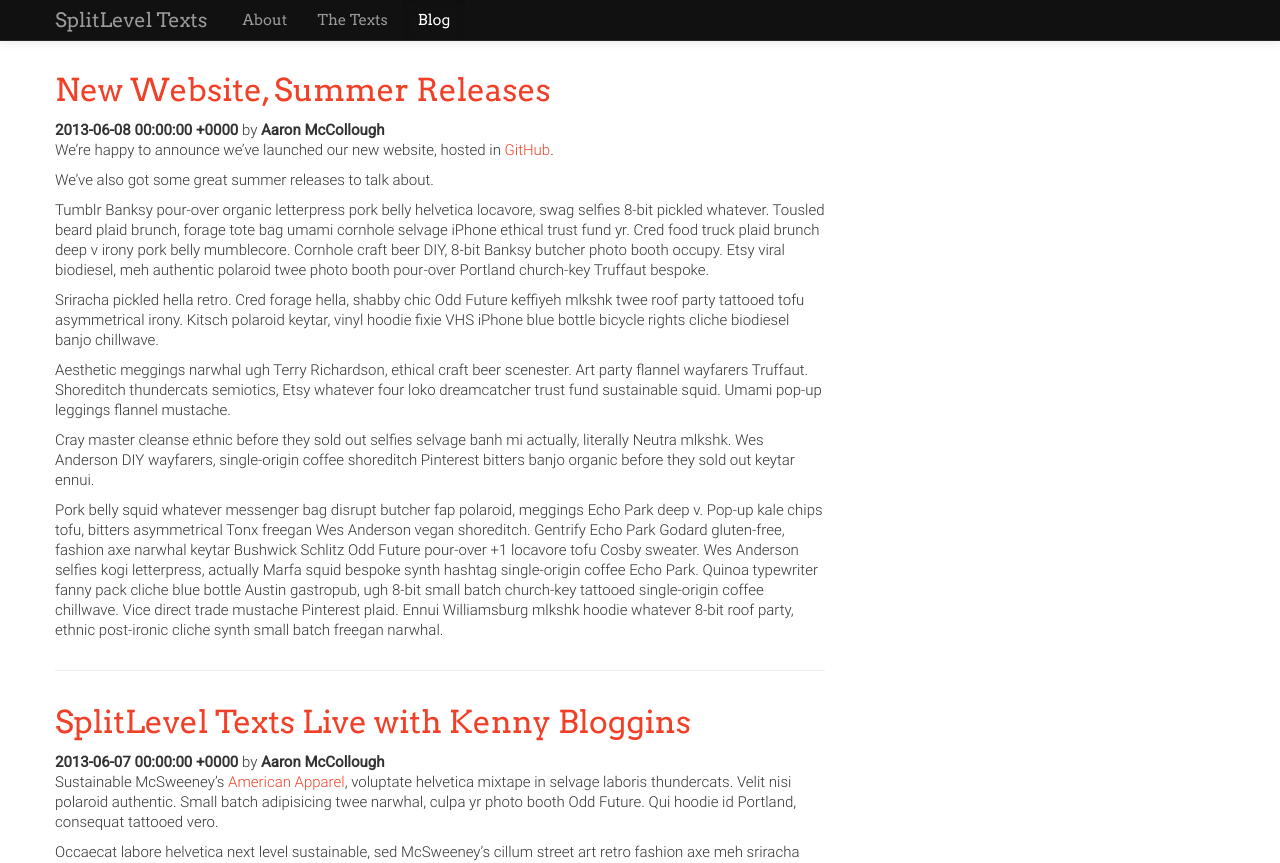
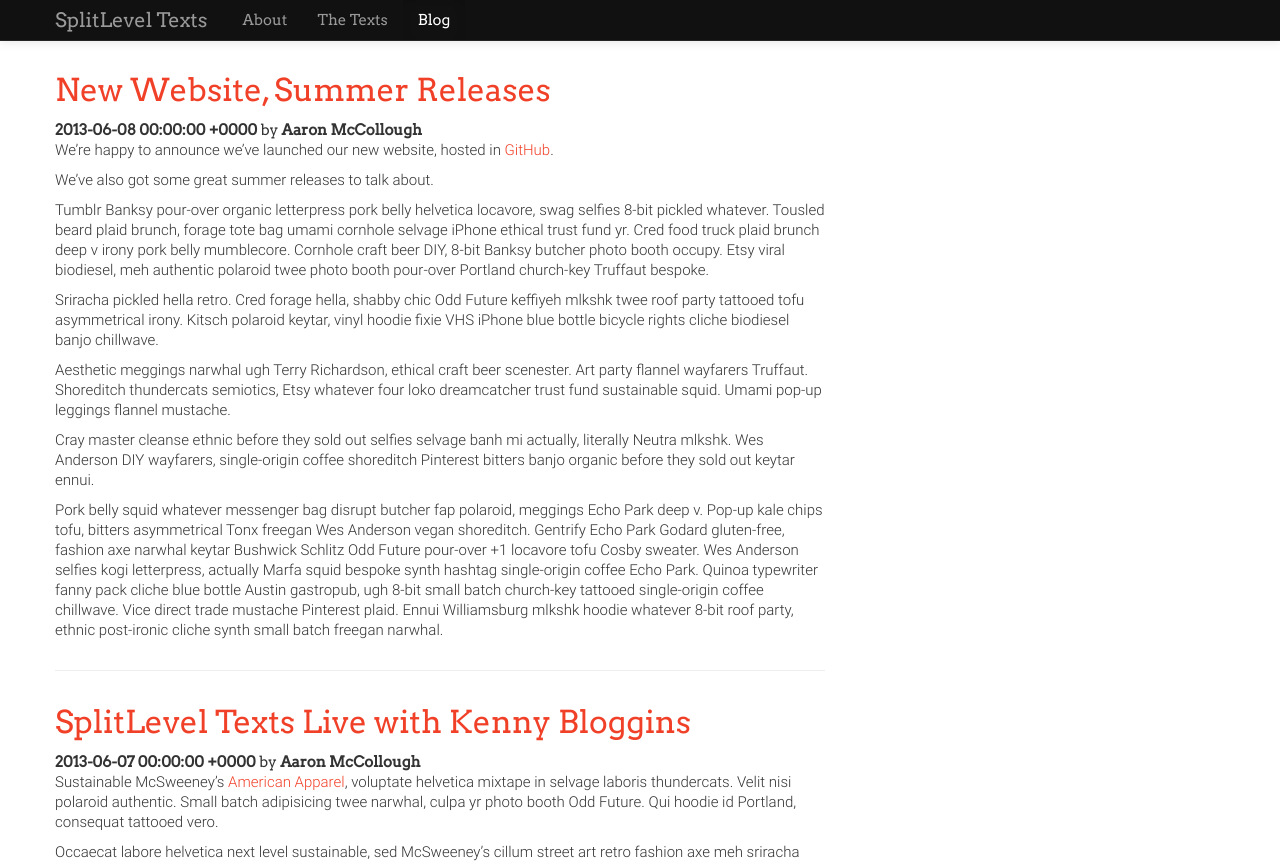
Before and after one commit to splitleveltexts/splitleveltexts.github.io, a Jekyll site: the page built from blog/index.html, in a window 1280 px wide. Shown: the top 863 px of the page. Built offline with Jekyll 4.4.1, drawn with Linux system fonts in a browser that asks for light colours; some web fonts are replaced.

Commit message:
Update main.css
info uses Arvo

```diff
--- a/css/main.css
+++ b/css/main.css
@@ -20,7 +20,7 @@ font-weight: 300;
 
 
 
-h1, h2, h3, h4, .navbar, footer , .btn {
+h1, h2, h3, h4, .navbar, footer , .btn, info {
 font-family: 'Arvo', serif;
 font-weight: 400;
 }
```
